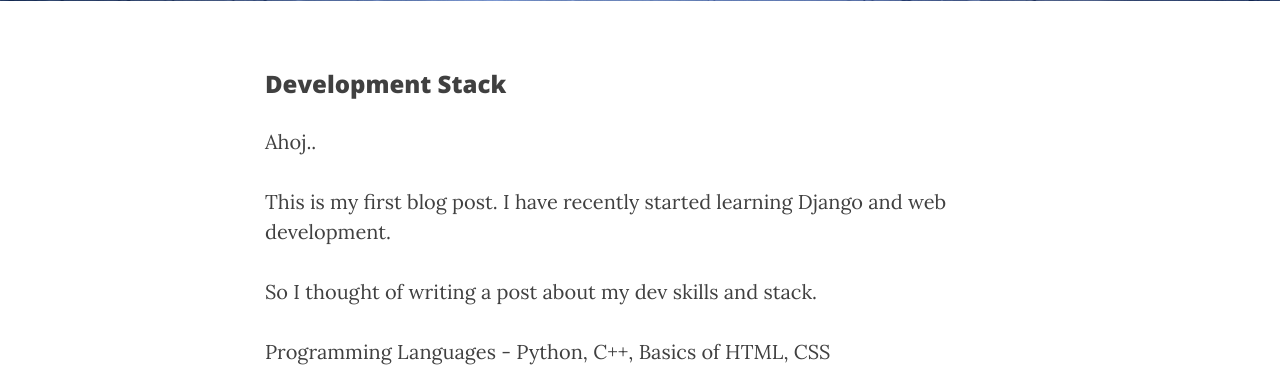
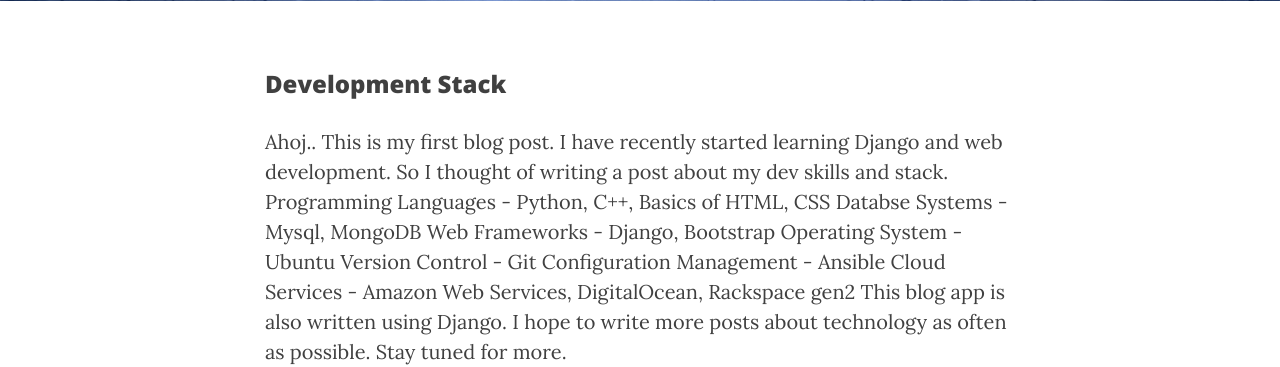
Before and after one commit to LeotisBuchanan/MySite, a Django app: page /blog/1/ in a window 1280 px wide. Shown: the part 397-764 px from the top of the page. Run offline with Django 3.2, Linux system fonts and the light colour scheme; data comes from the database, SQL or seed files in the repository; both versions use the stored data as it was after the commit; some libraries are stand-ins or nearby versions.

Commit message:
linebreaks removed from blog details template

```diff
--- a/blog/templates/blog/detail.html
+++ b/blog/templates/blog/detail.html
@@ -5,7 +5,7 @@
 
 <div class="post-preview">
     <h3 class="post-heading"> {{ post.title }} </h3>
-    <p class="post-subtitle"> {{ post.body_text| safe| linebreaks }} </p>
+    <p class="post-subtitle"> {{ post.body_text| safe }} </p>
     <p class="post-meta">Posted by <a href="{% url 'homepage' %}"> {{ post.author }} </a> on {{ post.pub_date }}</p>
 </div>
 
```
Also changed, not shown: db.sqlite3.
